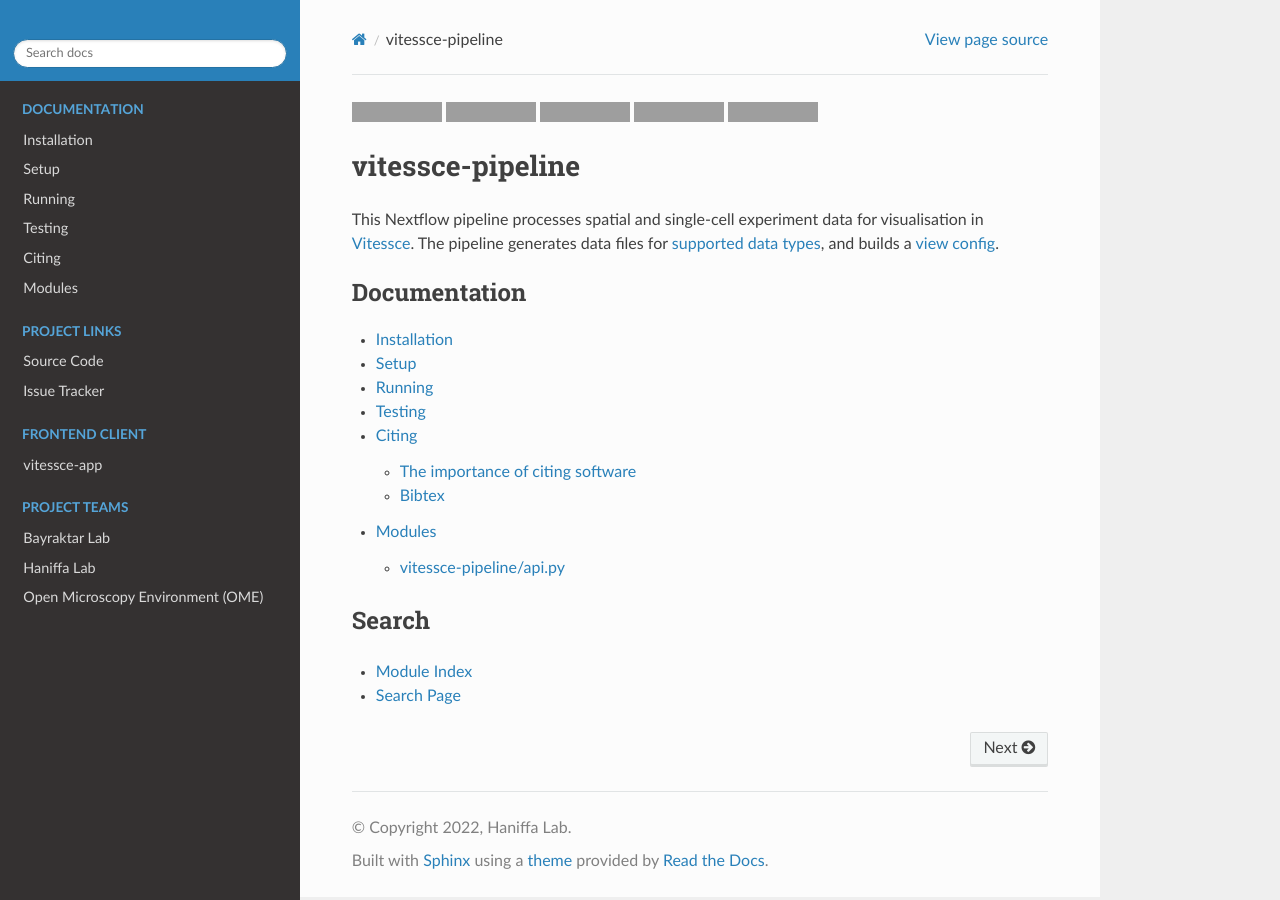
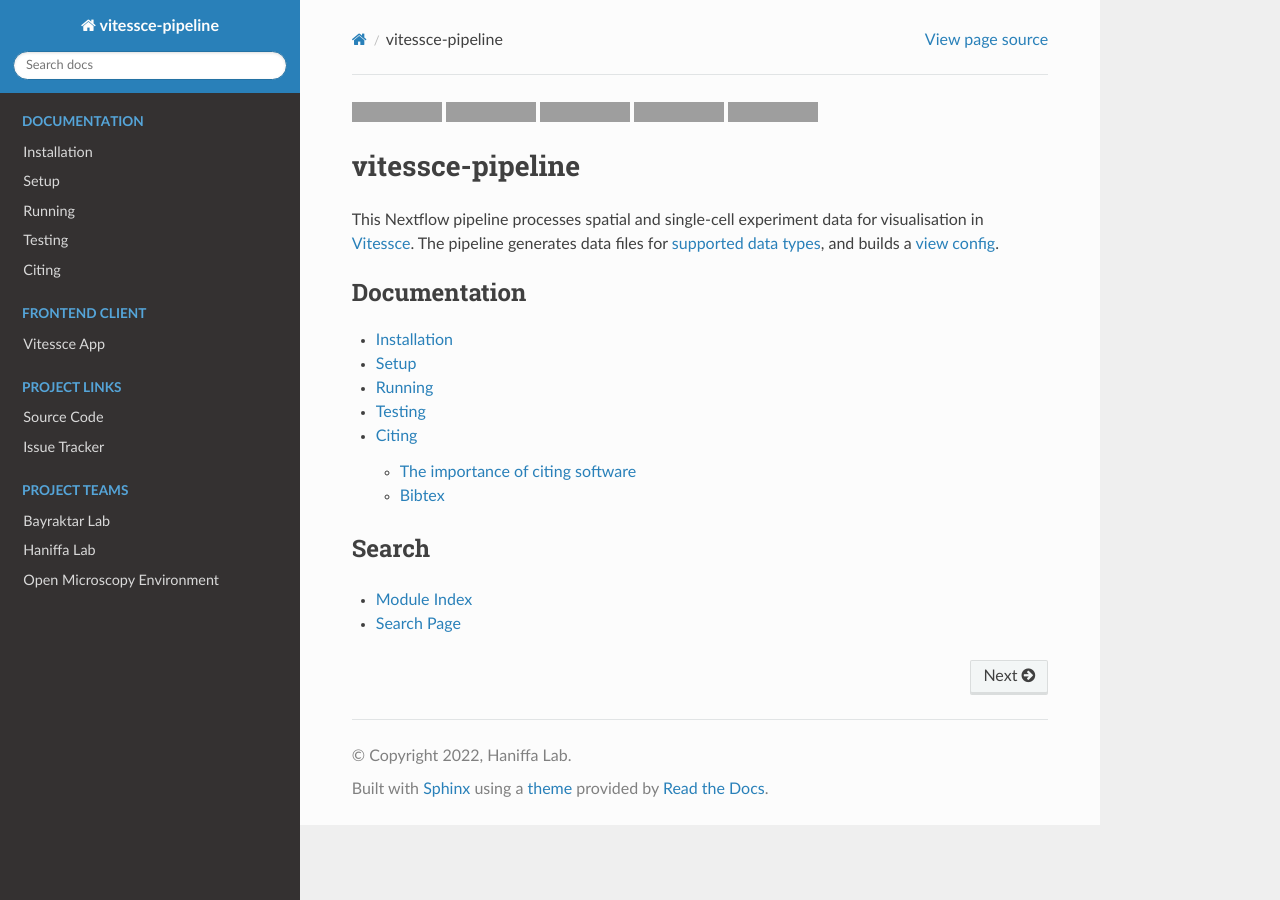
Before and after one commit to haniffalab/webatlas-pipeline, a Sphinx documentation site: the page built from sphinx/index.rst, in a window 1280 px wide, cut to the strip 0-900 px from the top of the page. Built offline with Sphinx 7.4.7 and the Read the Docs theme 2.0.0, drawn with Linux system fonts in a browser that asks for light colours; some of the changed lines change nothing that is shown; grey boxes are pictures that could not be loaded.

Commit message:
update sphonx docs

```diff
--- a/sphinx/conf.py
+++ b/sphinx/conf.py
@@ -12,17 +12,18 @@
 #
 import os
 import sys
-sys.path.insert(0, os.path.abspath('../vitessce-pipeline'))
+
+sys.path.insert(0, os.path.abspath("../vitessce-pipeline"))
 
 
 # -- Project information -----------------------------------------------------
 
-project = 'vitessce-pipeline'
-copyright = '2022, Haniffa Lab'
-author = 'Haniffa Lab'
+project = "vitessce-pipeline"
+copyright = "2022, Haniffa Lab"
+author = "Haniffa Lab"
 
 # The full version, including alpha/beta/rc tags
-release = '0.1.0'
+release = "0.1.0"
 
 
 # -- General configuration ---------------------------------------------------
@@ -30,17 +31,15 @@ release = '0.1.0'
 # Add any Sphinx extension module names here, as strings. They can be
 # extensions coming with Sphinx (named 'sphinx.ext.*') or your custom
 # ones.
-extensions = [
-    'sphinx.ext.autodoc'
-]
+extensions = ["sphinx.ext.autodoc"]
 
 # Add any paths that contain templates here, relative to this directory.
-templates_path = ['_templates']
+templates_path = ["_templates"]
 
 # List of patterns, relative to source directory, that match files and
 # directories to ignore when looking for source files.
 # This pattern also affects html_static_path and html_extra_path.
-exclude_patterns = ['_build', 'Thumbs.db', '.DS_Store']
+exclude_patterns = ["_build", "Thumbs.db", ".DS_Store"]
 
 
 # -- Options for HTML output -------------------------------------------------
@@ -48,14 +47,4 @@ exclude_patterns = ['_build', 'Thumbs.db', '.DS_Store']
 # The theme to use for HTML and HTML Help pages.  See the documentation for
 # a list of builtin themes.
 #
-html_theme = 'sphinx_rtd_theme'
-
-html_logo = 'logo.png'
-html_theme_options = {
-    'logo_only': True
-}
-
-# Add any paths that contain custom static files (such as style sheets) here,
-# relative to this directory. They are copied after the builtin static files,
-# so a file named "default.css" will overwrite the builtin "default.css".
-html_static_path = ['_static']
+html_theme = "sphinx_rtd_theme"
--- a/sphinx/index.rst
+++ b/sphinx/index.rst
@@ -1,11 +1,11 @@
 |Tests| |Sphinx| |Coverage| |Python| |DOI|
 
-.. |Tests| image:: https://github.com/haniffalab/sci-adifa/actions/workflows/test-coverage.yml/badge.svg
-   :target: https://github.com/haniffalab/sci-adifa/actions/workflows/test-coverage.yml
-.. |Sphinx| image:: https://github.com/haniffalab/sci-adifa/actions/workflows/sphinx-build.yml/badge.svg
-   :target: https://github.com/haniffalab/sci-adifa/actions/workflows/sphinx-build.yml
-.. |Coverage| image:: https://codecov.io/gh/haniffalab/sci-adifa/branch/main/graph/badge.svg?token=SM1J6FVZ5C
-   :target: https://codecov.io/gh/haniffalab/sci-adifa
+.. |Tests| image:: https://github.com/haniffalab/vitessce-pipeline/actions/workflows/tests-python.yml/badge.svg
+   :target: https://github.com/haniffalab/vitessce-pipeline/actions/workflows/tests-python.yml
+.. |Sphinx| image:: https://github.com/haniffalab/vitessce-pipeline/actions/workflows/sphinx-build.yml/badge.svg
+   :target: https://github.com/haniffalab/vitessce-pipeline/actions/workflows/sphinx-build.yml
+.. |Coverage| image:: https://codecov.io/gh/haniffalab/vitessce-pipeline/branch/main/graph/badge.svg?token=7HQVFH08WJ
+   :target: https://codecov.io/gh/haniffalab/vitessce-pipeline/branch/main
 .. |Python| image:: https://img.shields.io/badge/python-3.8-blue
    :target: https://python.org
 .. |DOI| image:: https://zenodo.org/badge/DOI/10.5281/zenodo.5824895.svg
@@ -31,13 +31,19 @@ The pipeline generates data files for `supported data types`_, and builds a `vie
    run
    testing
    citing
-   modules
 
 Search
 ------
 
 * :ref:`modindex`
 * :ref:`search`
+
+.. toctree::
+   :maxdepth: 2
+   :hidden:
+   :caption: Frontend Client
+
+   Vitessce App <https://github.com/haniffalab/vitessce-app>
 
 .. toctree::
    :maxdepth: 2
@@ -50,15 +56,8 @@ Search
 .. toctree::
    :maxdepth: 2
    :hidden:
-   :caption: Frontend Client
-
-   vitessce-app <https://github.com/haniffalab/vitessce-app>
-
-.. toctree::
-   :maxdepth: 2
-   :hidden:
    :caption: Project Teams
 
    Bayraktar Lab <https://www.sanger.ac.uk/group/bayraktar-group>
    Haniffa Lab <https://haniffalab.com>
-   Open Microscopy Environment (OME) <https://www.openmicroscopy.org/>
+   Open Microscopy Environment <https://www.openmicroscopy.org/>
--- a/sphinx/modules.rst
+++ /dev/null
@@ -1,9 +0,0 @@
-
-Modules
-=======
-
-vitessce-pipeline/api.py
-------------
-
-.. automodule:: api
-   :members:
```
